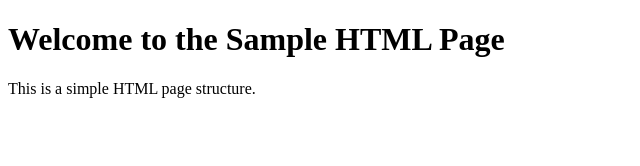
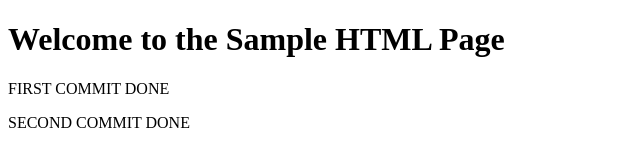
Before and after one commit to anishxchahar/athena, a plain HTML site: page athena/index.html in a window 1280 px wide. Shown: the whole page, without its empty margins (0-640 px from the left). Drawn offline with Linux system fonts and the light colour scheme.

Commit message:
second commit

```diff
--- a/athena/index.html
+++ b/athena/index.html
@@ -8,6 +8,7 @@
 </head>
 <body>
     <h1>Welcome to the Sample HTML Page</h1>
-    <p>This is a simple HTML page structure.</p>
+    <p>FIRST COMMIT DONE</p>
+    <p>SECOND COMMIT DONE</p>
 </body>
 </html>
```
